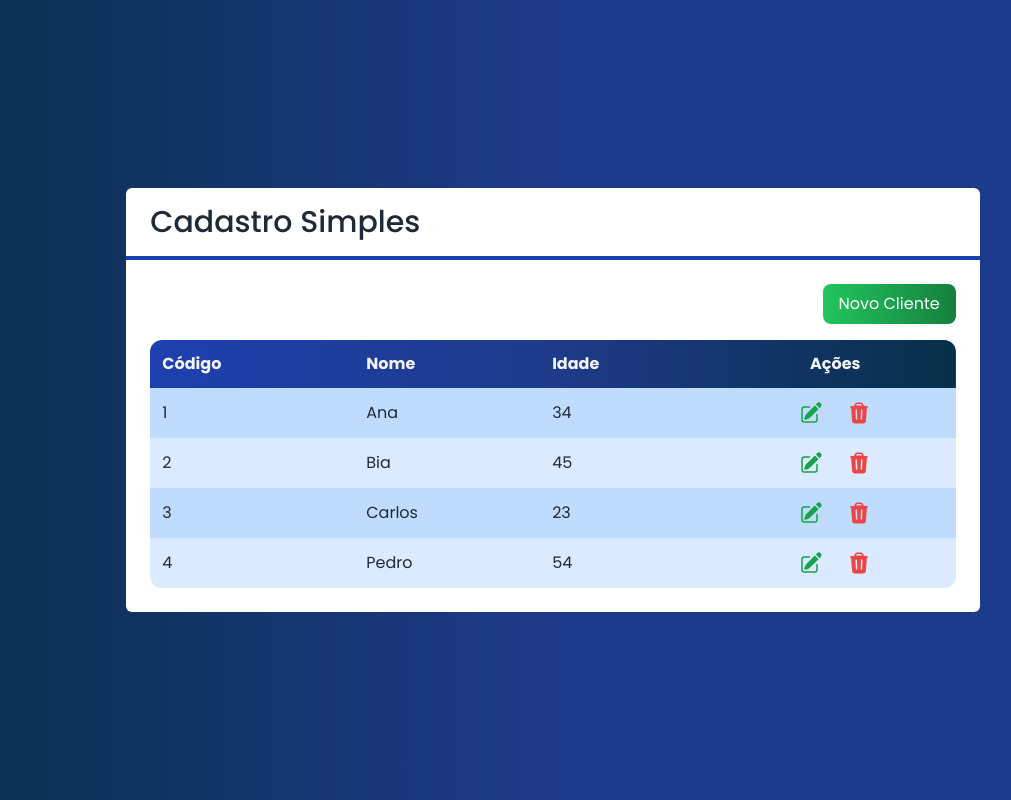
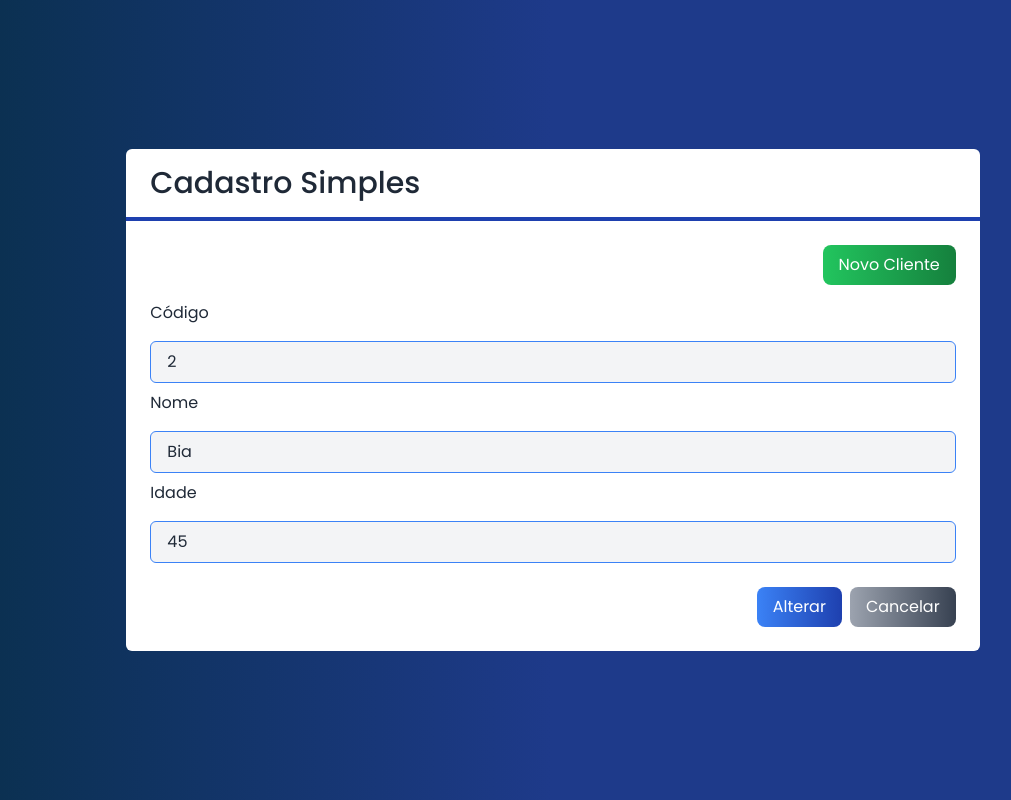
Before and after one commit to EvandroLimaBarbosa/next-crud, a Next.js app: page / in a window 1280 px wide. Shown: the whole page, without its empty margins (87-1098 px from the left). Built offline with nearby package versions, Linux system fonts and the light colour scheme.

Commit message:
Criando Formulário

```diff
--- a/src/components/Botao.tsx
+++ b/src/components/Botao.tsx
@@ -1,6 +1,6 @@
 interface BotaoProps {
      cor?: 'green' | 'blue' | 'gray';
-     children: any;
+     children?: any;
      className?: string;
 }
 
--- /dev/null
+++ b/src/components/Formulario.tsx
@@ -0,0 +1,32 @@
+import Cliente from "@/core/Cliente";
+import Input from "./Input";
+import { useState } from "react";
+import Botao from "./Botao";
+
+interface FormularioProps {
+     cliente: Cliente
+}
+
+export default function Formulario(props: FormularioProps) {
+     const id = props.cliente?.id ?? null;
+     const [nome, setNome] = useState(props.cliente?.nome ?? '')
+     const [idade, setIdade] = useState(props.cliente?.idade ?? 0)
+     return (
+          <div>
+               {id ? (
+                    <Input
+                         somenteLeitura
+                         texto="Código"
+                         valor={id}
+                         className="mb-2"
+                         />
+               ) : false}
+               <Input texto="Nome" valor={nome} valorMudou={setNome} className="mb-2"/>
+               <Input texto="Idade" tipo="number" valor={idade} valorMudou={setIdade}/>
+               <div className="flex justify-end mt-6">
+                    <Botao className='mr-2' cor="blue">{id ? "Alterar" : 'Salvar'}</Botao>
+                    <Botao>Cancelar</Botao>
+               </div>
+          </div>
+     )
+}
--- /dev/null
+++ b/src/components/Input.tsx
@@ -0,0 +1,33 @@
+interface InputProps {
+     className?: string;
+     tipo?: 'text' | 'number'
+     texto: string
+     valor: any
+     somenteLeitura?: boolean
+     valorMudou?: (valor: any) => void
+}
+
+export default function Input(props: InputProps) {
+     return (
+          <div className={`
+               ${props.className}
+          `}>
+               <label className="flex flex-col">
+                    {props.texto}
+                    <input
+                         // placeholder="Nome"
+                         type={props.tipo ?? 'text'}
+                         value={props.valor}
+                         readOnly={props.somenteLeitura}
+                         onChange={e => props.valorMudou?.(e.target.value)}
+                         className={`
+                              border border-blue-500 rounded-md
+                              focus:outline-none bg-gray-100
+                              ${props.somenteLeitura ? '' : 'focus:bg-white'}
+                              px-4 py-2 mt-4
+                         `}
+                    />
+               </label>
+          </div>
+     )
+}
--- a/src/pages/index.tsx
+++ b/src/pages/index.tsx
@@ -1,4 +1,5 @@
 import Botao from "@/components/Botao";
+import Formulario from "@/components/Formulario";
 import Layout from "@/components/Layout";
 import Tabela from "@/components/Tabela";
 import Cliente from "@/core/Cliente";
@@ -29,9 +30,11 @@ export default function Home() {
         <div className="flex justify-end">
           <Botao cor="green" className="mb-4">Novo Cliente</Botao>
         </div>
-        <Tabela clientes={clientes}
+        {/* <Tabela clientes={clientes}
           clienteSelecionado={clienteSelecionado}
-          clienteExcluido={clienteExcluido}></Tabela>
+          clienteExcluido={clienteExcluido}>
+        </Tabela> */}
+        <Formulario cliente={clientes[1]}/>
       </Layout>
     </div>
   )
```
